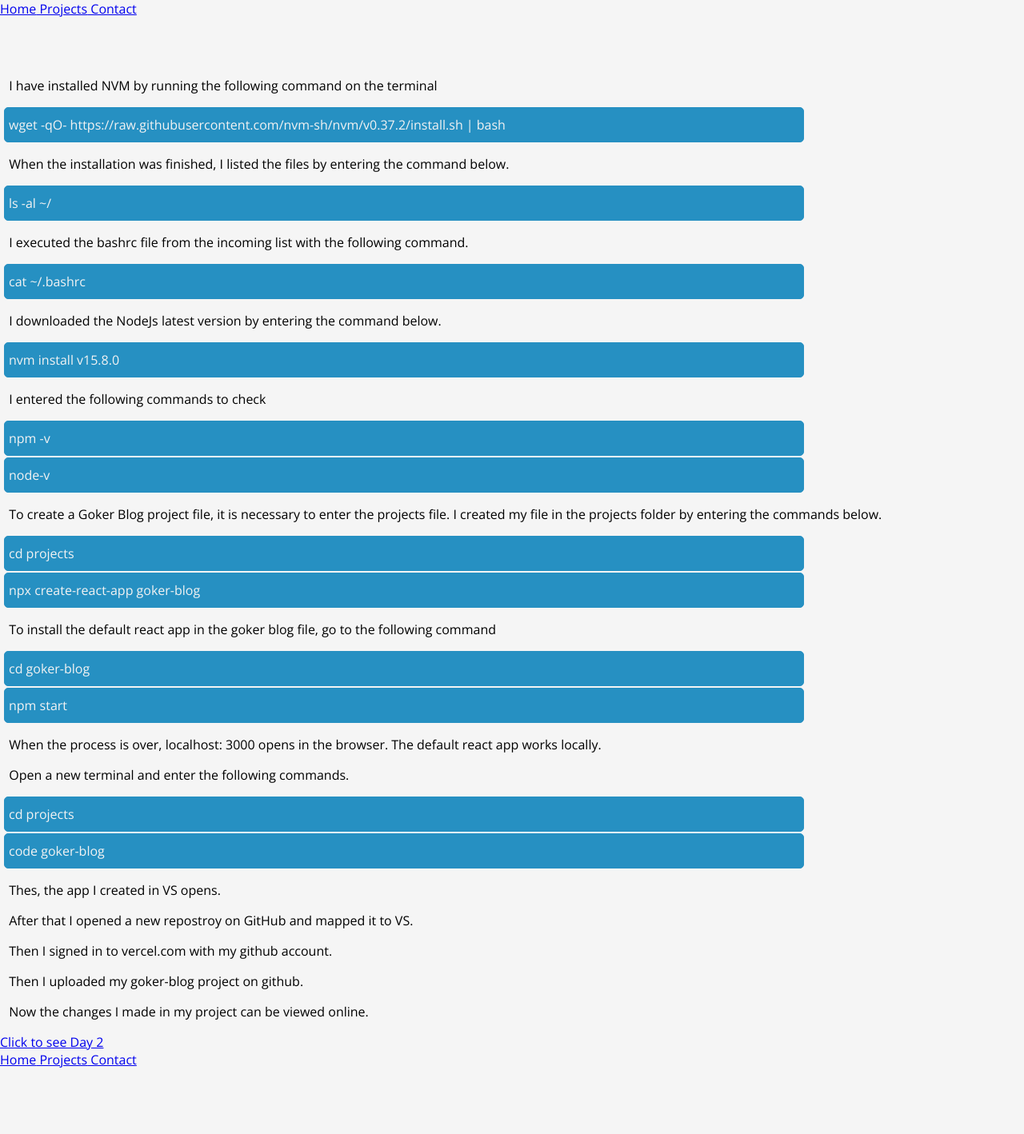
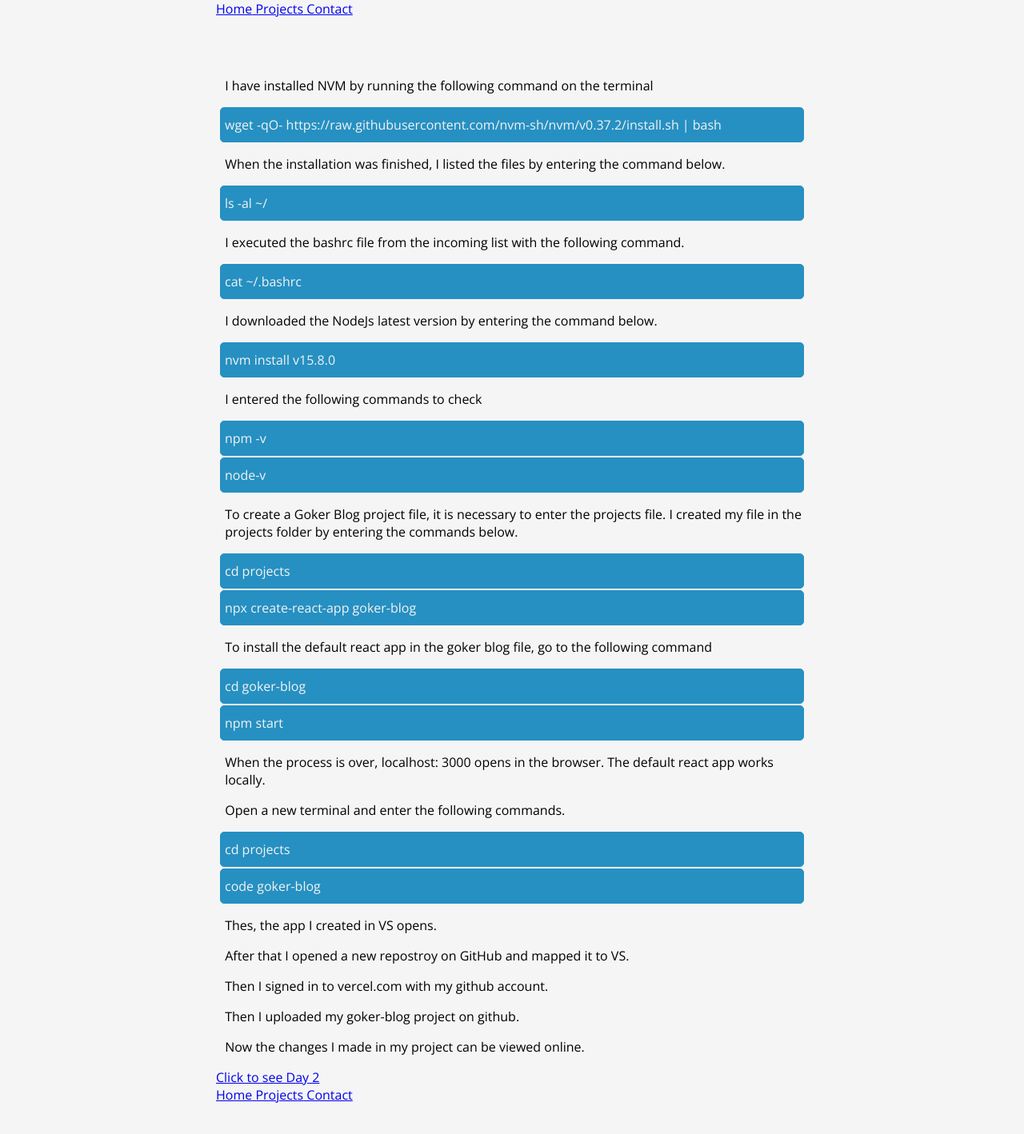
Before and after one commit to gokerlek/goker-blog, a React (Create React App) app: page / in a window 1280 px wide. Shown: the top 1418 px of the page at 80% size. Built offline with nearby package versions, Linux system fonts and the light colour scheme.

Commit message:
Container.css created

```diff
--- a/src/App.css
+++ b/src/App.css
@@ -5,4 +5,3 @@ p {
 #root {
   background-color: whitesmoke;
 }
-* {box-sizing: border-box;}
--- a/src/App.js
+++ b/src/App.js
@@ -1,7 +1,5 @@
 import './App.css';
-import { Header } from './components/header.js';
-import { Container } from './components/container.js';
-import { Footer } from './components/footer.js';
+import { Container } from './components/container/container';
 import {
   BrowserRouter as Router,
   Switch,
--- /dev/null
+++ b/src/components/container/container.css
@@ -0,0 +1,4 @@
+.container{
+    margin: 0 auto;
+    max-width: 740px;
+}
--- a/src/components/container.js
+++ b/src/components/container/container.js
@@ -1,3 +1,4 @@
+import './container.css';
 export const Container = ({ children }) => {
     return <div className="container">
         {children}
--- a/src/components/footer.js
+++ b/src/components/footer.js
@@ -1,9 +1,11 @@
 import { Link } from "react-router-dom";
-
+import { Container } from '../components/container/container'
 export const Footer = () => {
     return <div className="footer">
-        <Link to="/"> Home</Link>
-        <Link to="/projects"> Projects</Link>
-        <Link to="/contact"> Contact</Link>
+        <Container>
+            <Link to="/"> Home</Link>
+            <Link to="/projects"> Projects</Link>
+            <Link to="/contact"> Contact</Link>
+        </Container>
     </div>
 }
--- a/src/components/header.js
+++ b/src/components/header.js
@@ -1,9 +1,11 @@
 import { Link } from "react-router-dom";
-
+import { Container } from '../components/container/container'
 export const Header = () => {
     return <div className="header">
-        <Link to="/"> Home</Link>
-        <Link to="/projects"> Projects</Link>
-        <Link to="/contact"> Contact</Link>
+        <Container>
+            <Link to="/"> Home</Link>
+            <Link to="/projects"> Projects</Link>
+            <Link to="/contact"> Contact</Link>
+        </Container>
     </div>
 }
```
